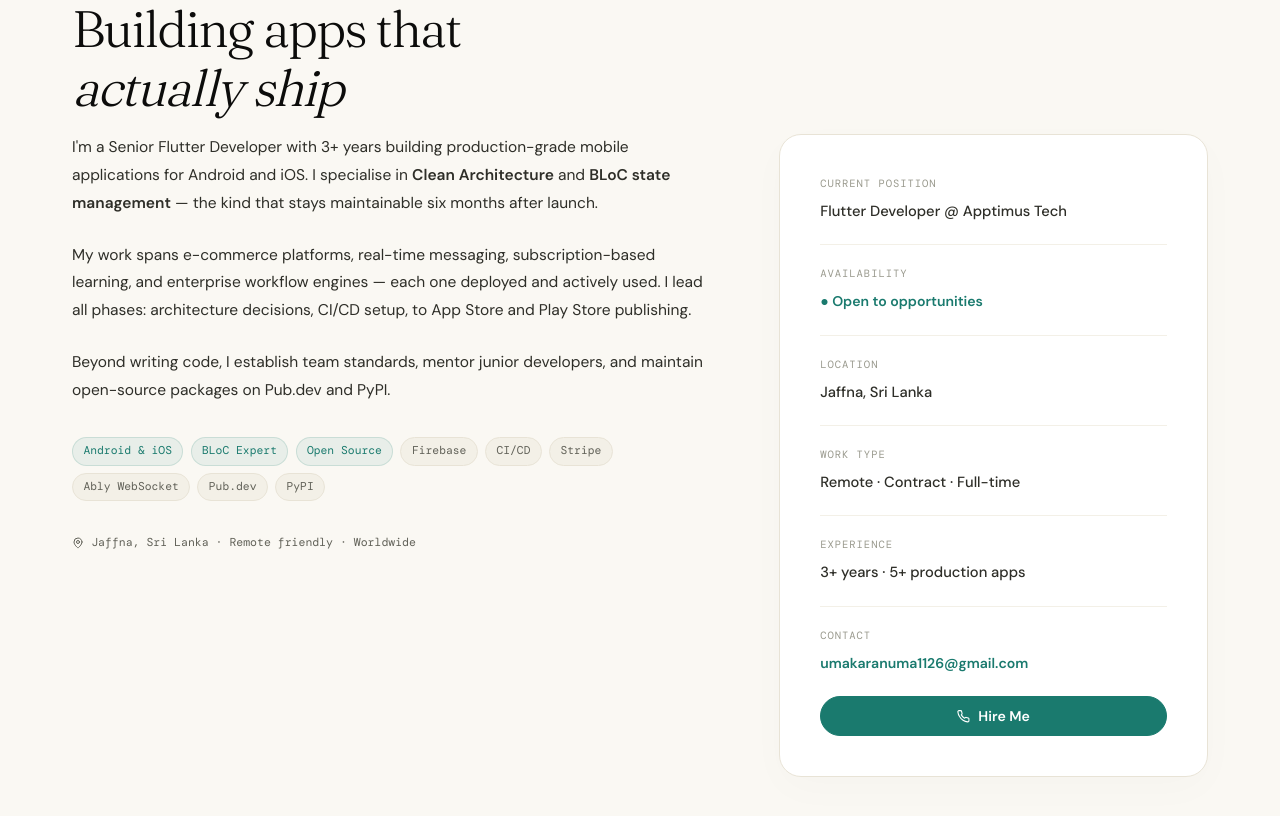
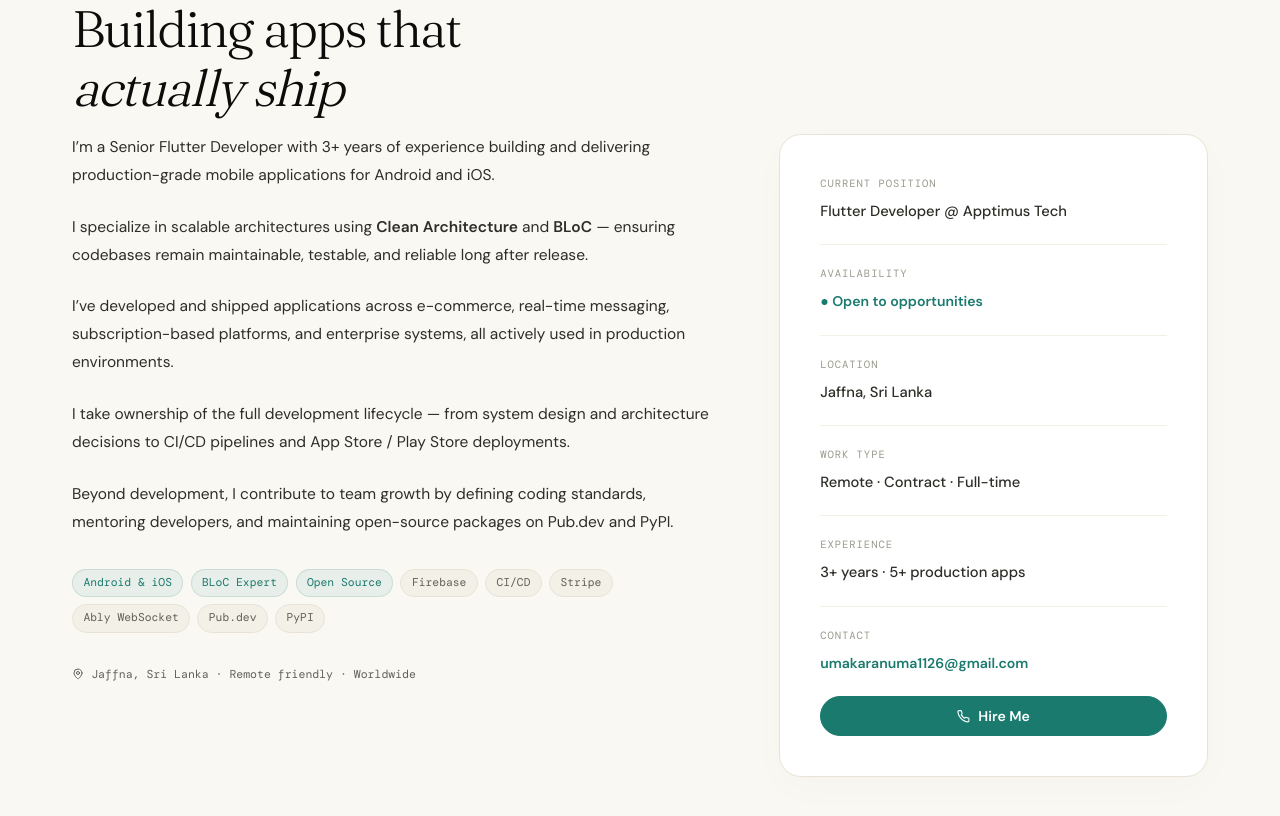
Before and after one commit to umakaranuma/umakaran, a Next.js app: page / in a window 1280 px wide. Shown: the part 980-1796 px from the top of the page. Built offline with nearby package versions, Linux system fonts and the light colour scheme.

Commit message:
feat: add About component to display professional background and contact details

```diff
--- a/components/About.tsx
+++ b/components/About.tsx
@@ -16,9 +16,11 @@
         <div className={styles.aboutGrid}>
           <div className={styles.aboutContent}>
             <Reveal delay={0.1} className={styles.aboutText}>
-              <p>I&apos;m a Senior Flutter Developer with 3+ years building production-grade mobile applications for Android and iOS. I specialise in <strong>Clean Architecture</strong> and <strong>BLoC state management</strong> — the kind that stays maintainable six months after launch.</p>
-              <p>My work spans e-commerce platforms, real-time messaging, subscription-based learning, and enterprise workflow engines — each one deployed and actively used. I lead all phases: architecture decisions, CI/CD setup, to App Store and Play Store publishing.</p>
-              <p>Beyond writing code, I establish team standards, mentor junior developers, and maintain open-source packages on Pub.dev and PyPI.</p>
+              <p>I’m a Senior Flutter Developer with 3+ years of experience building and delivering production-grade mobile applications for Android and iOS.</p>
+              <p>I specialize in scalable architectures using <strong>Clean Architecture</strong> and <strong>BLoC</strong> — ensuring codebases remain maintainable, testable, and reliable long after release.</p>
+              <p>I’ve developed and shipped applications across e-commerce, real-time messaging, subscription-based platforms, and enterprise systems, all actively used in production environments.</p>
+              <p>I take ownership of the full development lifecycle — from system design and architecture decisions to CI/CD pipelines and App Store / Play Store deployments.</p>
+              <p>Beyond development, I contribute to team growth by defining coding standards, mentoring developers, and maintaining open-source packages on Pub.dev and PyPI.</p>
             </Reveal>
 
             <div className={styles.aboutChips}>
```
